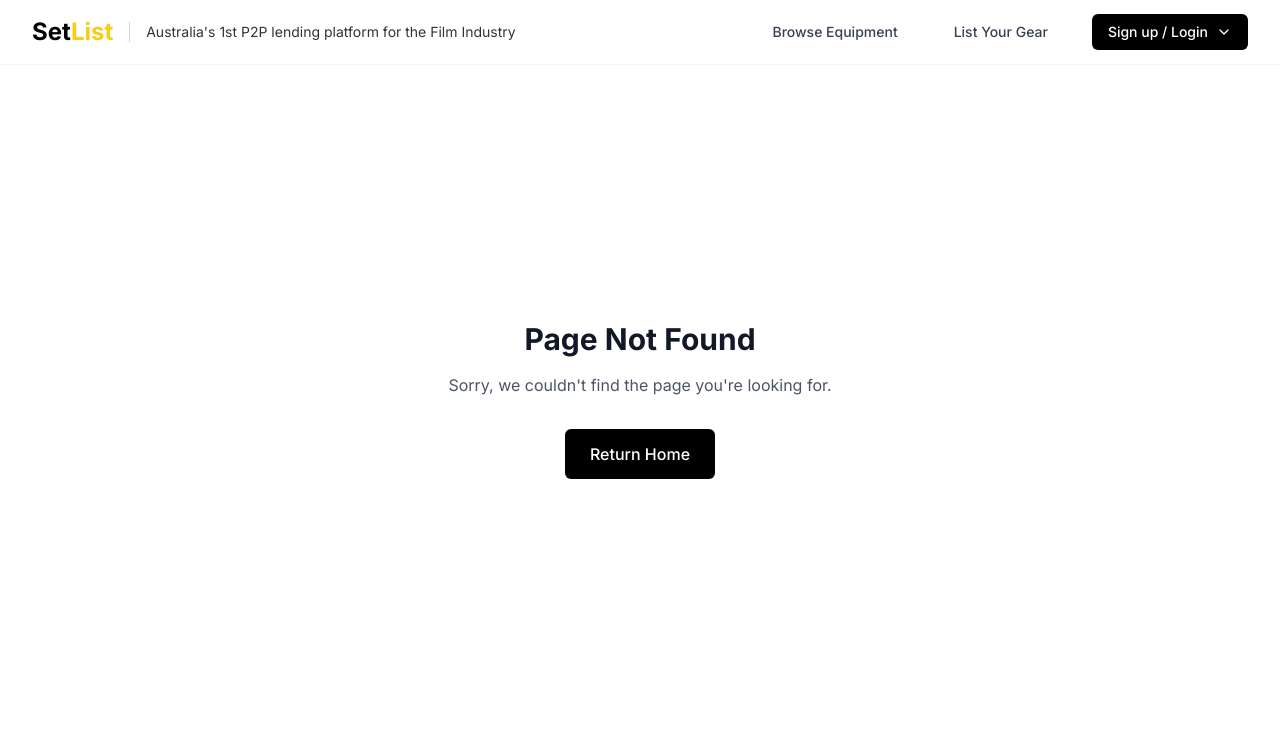
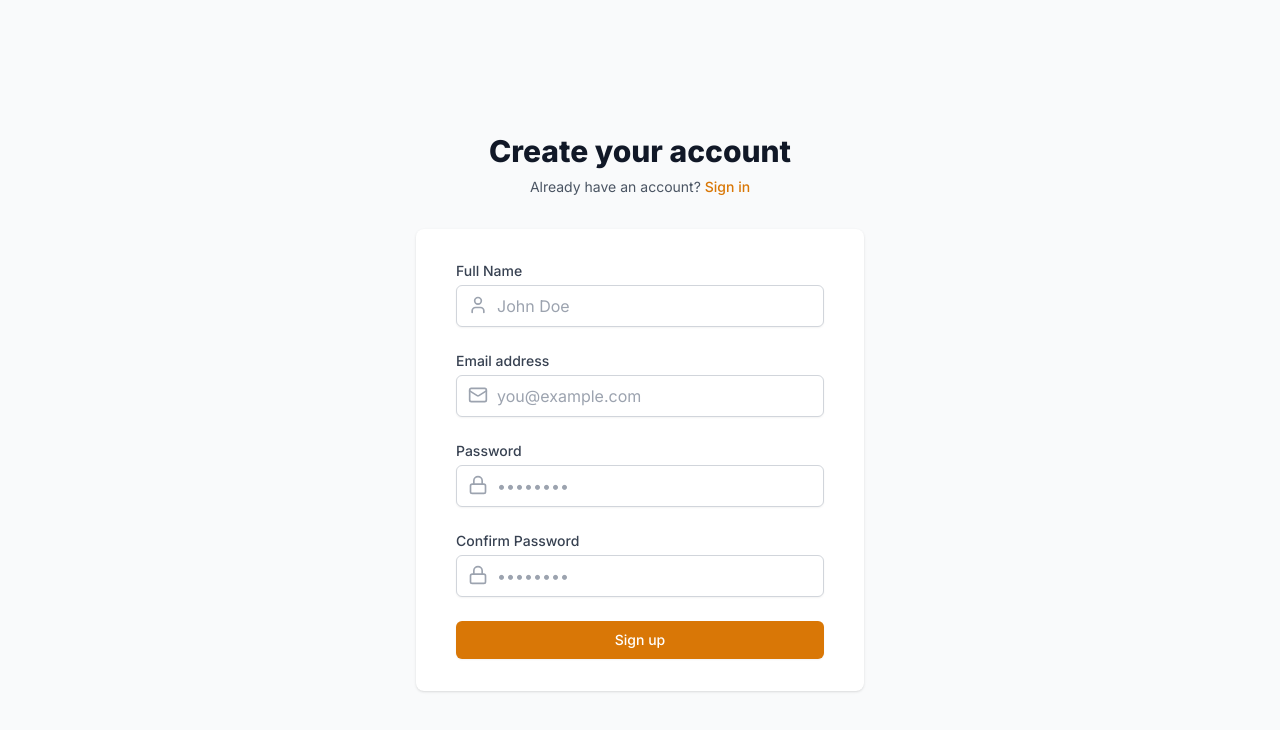
Before and after one commit to shaldonsoh/SetList, a Next.js app: page /auth/signup in a window 1280 px wide. Before the commit this address had no page. Shown: the top 730 px of the page. Built offline with nearby package versions, Linux system fonts and the light colour scheme.

Commit message:
feat: recreate signup page with user registration functionality

```diff
--- /dev/null
+++ b/src/app/auth/signup/page.tsx
@@ -0,0 +1,187 @@
+'use client';
+
+import { useState } from 'react';
+import { useRouter } from 'next/navigation';
+import Link from 'next/link';
+import { User, Mail, Lock } from 'lucide-react';
+
+export default function SignUp() {
+  const router = useRouter();
+  const [formData, setFormData] = useState({
+    name: '',
+    email: '',
+    password: '',
+    confirmPassword: ''
+  });
+  const [error, setError] = useState('');
+
+  const handleInputChange = (e: React.ChangeEvent<HTMLInputElement>) => {
+    const { name, value } = e.target;
+    setFormData(prev => ({
+      ...prev,
+      [name]: value
+    }));
+  };
+
+  const handleSubmit = async (e: React.FormEvent) => {
+    e.preventDefault();
+    setError('');
+
+    // Basic validation
+    if (!formData.name || !formData.email || !formData.password || !formData.confirmPassword) {
+      setError('All fields are required');
+      return;
+    }
+
+    if (formData.password !== formData.confirmPassword) {
+      setError('Passwords do not match');
+      return;
+    }
+
+    try {
+      // Store user data in localStorage
+      const userId = Date.now().toString();
+      const userData = {
+        id: userId,
+        name: formData.name,
+        email: formData.email,
+        password: formData.password // In a real app, this should be hashed
+      };
+
+      // Save user data
+      localStorage.setItem(`user_${userId}`, JSON.stringify(userData));
+
+      // Save userId for current session
+      localStorage.setItem('userId', userId);
+      localStorage.setItem('isAuthenticated', 'true');
+      localStorage.setItem('userName', formData.name);
+
+      // Initialize empty arrays for user's data
+      localStorage.setItem(`userListings_${userId}`, JSON.stringify([]));
+      localStorage.setItem(`userFavorites_${userId}`, JSON.stringify([]));
+      localStorage.setItem(`userReviews_${userId}`, JSON.stringify([]));
+
+      // Redirect to home page
+      router.push('/');
+    } catch (err) {
+      setError('An error occurred during registration');
+      console.error('Registration error:', err);
+    }
+  };
+
+  return (
+    <div className="min-h-screen bg-gray-50 flex flex-col justify-center py-12 sm:px-6 lg:px-8">
+      <div className="sm:mx-auto sm:w-full sm:max-w-md">
+        <h2 className="mt-6 text-center text-3xl font-extrabold text-gray-900">
+          Create your account
+        </h2>
+        <p className="mt-2 text-center text-sm text-gray-600">
+          Already have an account?{' '}
+          <Link href="/auth/login" className="font-medium text-amber-600 hover:text-amber-500">
+            Sign in
+          </Link>
+        </p>
+      </div>
+
+      <div className="mt-8 sm:mx-auto sm:w-full sm:max-w-md">
+        <div className="bg-white py-8 px-4 shadow sm:rounded-lg sm:px-10">
+          <form className="space-y-6" onSubmit={handleSubmit}>
+            {error && (
+              <div className="bg-red-50 border border-red-200 text-red-600 px-4 py-3 rounded-md">
+                {error}
+              </div>
+            )}
+
+            <div>
+              <label htmlFor="name" className="block text-sm font-medium text-gray-700">
+                Full Name
+              </label>
+              <div className="mt-1 relative">
+                <input
+                  id="name"
+                  name="name"
+                  type="text"
+                  required
+                  value={formData.name}
+                  onChange={handleInputChange}
+                  className="appearance-none block w-full px-3 py-2 pl-10 border border-gray-300 rounded-md shadow-sm placeholder-gray-400 focus:outline-none focus:ring-amber-500 focus:border-amber-500"
+                  placeholder="John Doe"
+                />
+                <User className="absolute left-3 top-2.5 h-5 w-5 text-gray-400" />
+              </div>
+            </div>
+
+            <div>
+              <label htmlFor="email" className="block text-sm font-medium text-gray-700">
+                Email address
+              </label>
+              <div className="mt-1 relative">
+                <input
+                  id="email"
+                  name="email"
+                  type="email"
+                  autoComplete="email"
+                  required
+                  value={formData.email}
+                  onChange={handleInputChange}
+                  className="appearance-none block w-full px-3 py-2 pl-10 border border-gray-300 rounded-md shadow-sm placeholder-gray-400 focus:outline-none focus:ring-amber-500 focus:border-amber-500"
+                  placeholder="you@example.com"
+                />
+                <Mail className="absolute left-3 top-2.5 h-5 w-5 text-gray-400" />
+              </div>
+            </div>
+
+            <div>
+              <label htmlFor="password" className="block text-sm font-medium text-gray-700">
+                Password
+              </label>
+              <div className="mt-1 relative">
+                <input
+                  id="password"
+                  name="password"
+                  type="password"
+                  autoComplete="new-password"
+                  required
+                  value={formData.password}
+                  onChange={handleInputChange}
+                  className="appearance-none block w-full px-3 py-2 pl-10 border border-gray-300 rounded-md shadow-sm placeholder-gray-400 focus:outline-none focus:ring-amber-500 focus:border-amber-500"
+                  placeholder="••••••••"
+                />
+                <Lock className="absolute left-3 top-2.5 h-5 w-5 text-gray-400" />
+              </div>
+            </div>
+
+            <div>
+              <label htmlFor="confirmPassword" className="block text-sm font-medium text-gray-700">
+                Confirm Password
+              </label>
+              <div className="mt-1 relative">
+                <input
+                  id="confirmPassword"
+                  name="confirmPassword"
+                  type="password"
+                  autoComplete="new-password"
+                  required
+                  value={formData.confirmPassword}
+                  onChange={handleInputChange}
+                  className="appearance-none block w-full px-3 py-2 pl-10 border border-gray-300 rounded-md shadow-sm placeholder-gray-400 focus:outline-none focus:ring-amber-500 focus:border-amber-500"
+                  placeholder="••••••••"
+                />
+                <Lock className="absolute left-3 top-2.5 h-5 w-5 text-gray-400" />
+              </div>
+            </div>
+
+            <div>
+              <button
+                type="submit"
+                className="w-full flex justify-center py-2 px-4 border border-transparent rounded-md shadow-sm text-sm font-medium text-white bg-amber-600 hover:bg-amber-700 focus:outline-none focus:ring-2 focus:ring-offset-2 focus:ring-amber-500"
+              >
+                Sign up
+              </button>
+            </div>
+          </form>
+        </div>
+      </div>
+    </div>
+  );
+}
```
